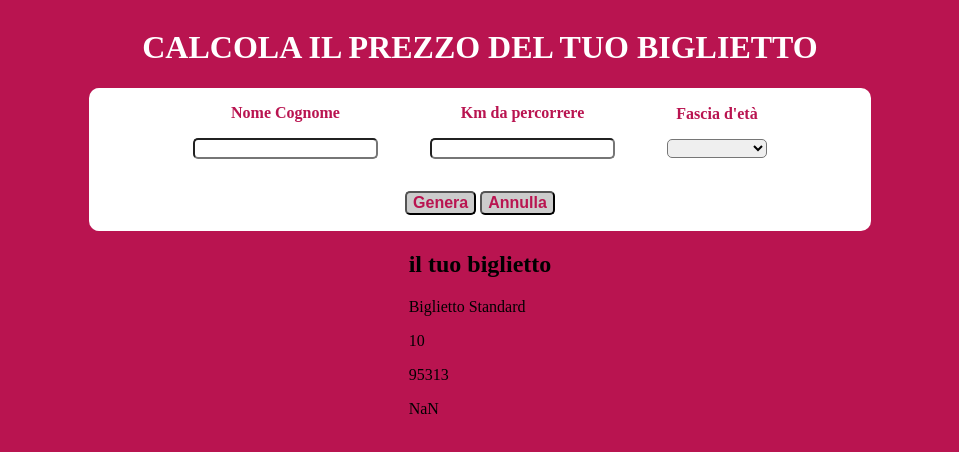
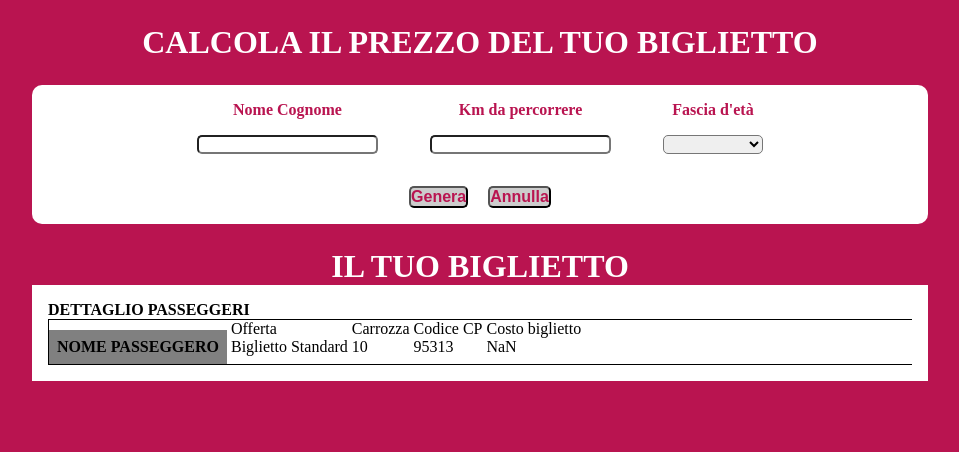
Before and after one commit to SydVic/js-biglietto-treno-form, a plain HTML site: page index.html in a window 1280 px wide. Both pictures are taken after a click on the button "Genera". Shown: the whole page, without its empty margins (160-1119 px from the left). Drawn offline with Linux system fonts and the light colour scheme.

Commit message:
aggiunto stile a ticket

```diff
--- a/css/style.css
+++ b/css/style.css
@@ -1,3 +1,9 @@
+*{
+    margin: 0;
+    padding: 0;
+    box-sizing: border-box;
+}
+
 body {
     background-color: #b91450;
 }
@@ -6,23 +12,29 @@ body {
     display: none;
 }
 
-/* INPUT FORM CONTAINER */
-div.container {
-    display: flex;
-    flex-direction: column;
-    justify-content: center;
-    align-items: center;
+.d-inl-blk {
+    display: inline-block;
 }
 
-h1 {
+h2 {
     text-transform: uppercase;
     color: #ffffff;
+    font-size: 2rem;
+    text-align: center;
 }
 
+/* INPUT FORM CONTAINER */
 div.form-container {
     background-color: #ffffff;
     border-radius: 10px;
-    padding: 1rem 5rem;
+    padding: 1rem 0;
+    text-align: center;
+    width: 70%;
+    margin: 0 auto;
+}
+
+div.container > h2 {
+    margin: 1.5rem 0;
 }
 
 div.form {
@@ -39,13 +51,11 @@ div.form input, select {
     display: block;
     text-align: center;
     margin: 1rem 1.5rem 2rem 1.5rem;
-    /* border-color: #b91450; */
     border-radius: 5px;
 }
 
 div.form-btn {
     display: block;
-    text-align: center;
 }
 
 div.form-btn button {
@@ -54,6 +64,38 @@ div.form-btn button {
     color: #b91450;
     background-color: #cccccc;
     border-radius: 5px;
+    margin: 0 .5rem;
 }
 
 /* OUTPUT CONTAINER */
+div.ticket-container > h2 {
+    margin-top: 1.5rem;
+}
+
+div.ticket-details-container {
+    background-color: #ffffff;
+    width: 70%;
+    margin: 0 auto;
+    padding: 1rem;
+}
+
+span.passenger-details {
+    text-transform: uppercase;
+    font-weight: 600;
+}
+
+div.ticket-wrapper {
+    border-top: 1px solid #000000;
+    border-bottom: 1px solid #000000;
+    border-left: 1px solid #000000;
+}
+
+div.passenger-name-wrapper {
+    background-color: #808080;
+    padding: .5rem;
+}
+
+p.passenger-name {
+    text-transform: uppercase;
+    font-weight: 600;
+}
--- a/index.html
+++ b/index.html
@@ -11,7 +11,7 @@
 
     <div class="container">
 
-        <h1>calcola il prezzo del tuo biglietto</h1>
+        <h2>calcola il prezzo del tuo biglietto</h2>
 
         <div class="form-container">
 
@@ -46,11 +46,29 @@
 
             <h2>il tuo biglietto</h2>
             <div class="ticket-details-container">
-                <p id="ticket-user-name"></p>
-                <p id="discount-type"></p>
-                <p id="wagon-number"></p>
-                <p id="ticket-number"></p>
-                <p id="ticket-price"></p>
+                <span class="passenger-details">dettaglio passeggeri</span>
+                <div class="ticket-wrapper">
+                    <div class="passenger-name-wrapper d-inl-blk">
+                        <p class="passenger-name">nome passeggero</p>
+                        <p id="ticket-user-name"></p>
+                    </div>
+                    <div class="discount-wrapper d-inl-blk">
+                        <p class="discount">Offerta</p>
+                        <p id="discount-type"></p>
+                    </div>
+                    <div class="wagon-wrapper d-inl-blk">
+                        <p class="wagon">Carrozza</p>
+                        <p id="wagon-number"></p>
+                    </div>
+                    <div class="ticket-number-wrapper d-inl-blk">
+                        <p class="cp-code">Codice CP</p>
+                        <p id="ticket-number"></p>
+                    </div>
+                    <div class="ticket-price-wrapper d-inl-blk">
+                        <p class="price">Costo biglietto</p>
+                        <p id="ticket-price"></p>
+                    </div>
+                </div>
             </div>
 
         </div>
```
